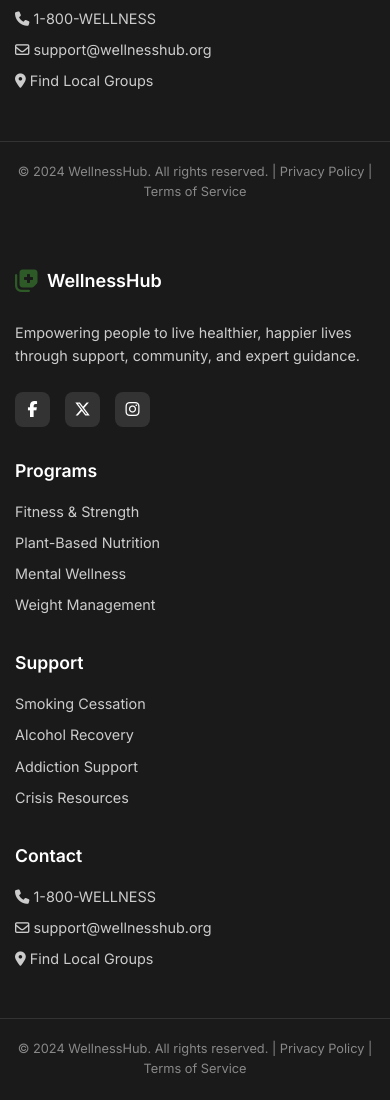
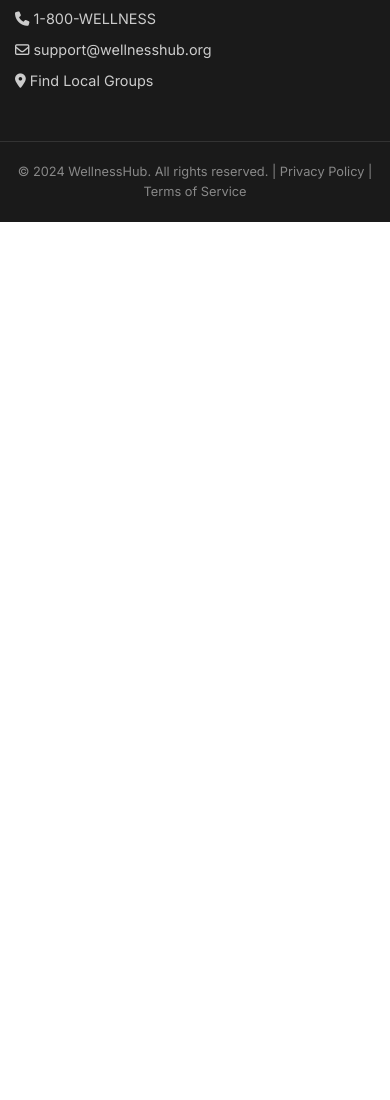
Before and after one commit to Ken-kenaki/FDD-Assignment, a plain HTML site: page mental-wellness.html in a window 390 px wide. Shown: the part 1828-2928 px from the top of the page. After the commit the page ends 2050 px from the top, so only its background shows below. Drawn offline with Linux system fonts and the light colour scheme.

Commit message:
responsiveness-added

```diff
--- a/mental-wellness.html
+++ b/mental-wellness.html
@@ -247,73 +247,7 @@
         </p>
       </div>
     </footer>
-       <footer class="footer">
-      <div class="footer-container">
-        <div class="footer-brand">
-          <div class="footer-logo">
-            <span class="logo-icon"
-              ><i class="fa-solid fa-notes-medical"></i
-            ></span>
-            <span class="logo-text">WellnessHub</span>
-          </div>
-          <p>
-            Empowering people to live healthier, happier lives through support,
-            community, and expert guidance.
-          </p>
-          <div class="social-links">
-            <a href="#" class="social-link" aria-label="Facebook"
-              ><i class="fa-brands fa-facebook-f"></i
-            ></a>
-            <a href="#" class="social-link" aria-label="Twitter/X"
-              ><i class="fa-brands fa-x-twitter"></i
-            ></a>
-            <a href="#" class="social-link" aria-label="Instagram"
-              ><i class="fa-brands fa-instagram"></i
-            ></a>
-          </div>
-        </div>
-        <div class="footer-links">
-          <div class="footer-column">
-            <h4>Programs</h4>
-            <ul>
-              <li><a href="programs.html#fitness">Fitness & Strength</a></li>
-              <li>
-                <a href="programs.html#nutrition">Plant-Based Nutrition</a>
-              </li>
-              <li><a href="programs.html#mental">Mental Wellness</a></li>
-              <li><a href="programs.html#weight">Weight Management</a></li>
-            </ul>
-          </div>
-          <div class="footer-column">
-            <h4>Support</h4>
-            <ul>
-              <li><a href="#support">Smoking Cessation</a></li>
-              <li><a href="#support">Alcohol Recovery</a></li>
-              <li><a href="#support">Addiction Support</a></li>
-              <li><a href="#support">Crisis Resources</a></li>
-            </ul>
-          </div>
-          <div class="footer-column">
-            <h4>Contact</h4>
-            <ul>
-              <li><i class="fa-solid fa-phone"></i> 1-800-WELLNESS</li>
-              <li>
-                <i class="fa-regular fa-envelope"></i> support@wellnesshub.org
-              </li>
-              <li>
-                <i class="fa-solid fa-location-dot"></i> Find Local Groups
-              </li>
-            </ul>
-          </div>
-        </div>
-      </div>
-      <div class="footer-bottom">
-        <p>
-          © 2024 WellnessHub. All rights reserved. | Privacy Policy | Terms of
-          Service
-        </p>
-      </div>
-    </footer>
+
     <script src="scripts/script.js"></script>
   </body>
 </html>
```
